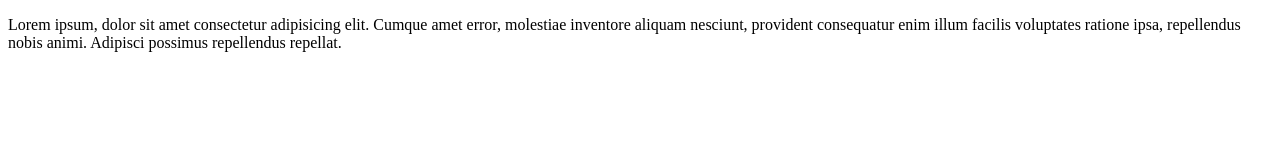
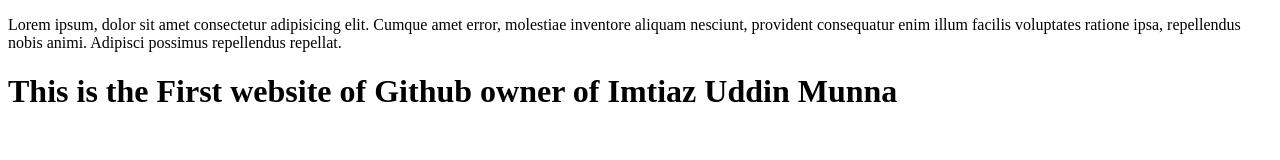
Before and after one commit to lifenetechnology/my-first-github-repo, a plain HTML site: page index.html in a window 1280 px wide. Drawn offline with Linux system fonts and the light colour scheme.

Commit message:
added new heading

```diff
--- a/index.html
+++ b/index.html
@@ -7,5 +7,6 @@
 </head>
 <body>
     <p>Lorem ipsum, dolor sit amet consectetur adipisicing elit. Cumque amet error, molestiae inventore aliquam nesciunt, provident consequatur enim illum facilis voluptates ratione ipsa, repellendus nobis animi. Adipisci possimus repellendus repellat.</p>
+    <h1>This is the First website of Github owner of Imtiaz Uddin Munna</h1>
 </body>
 </html>
```
